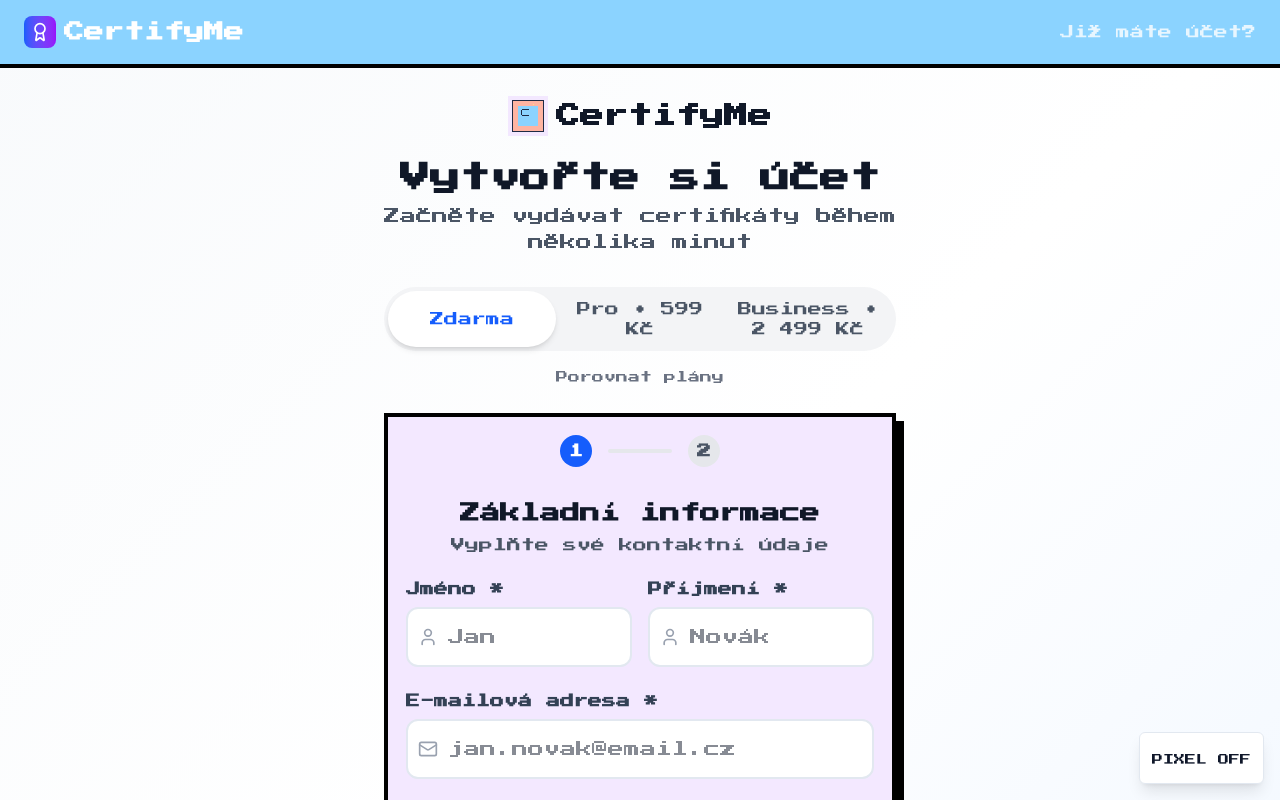
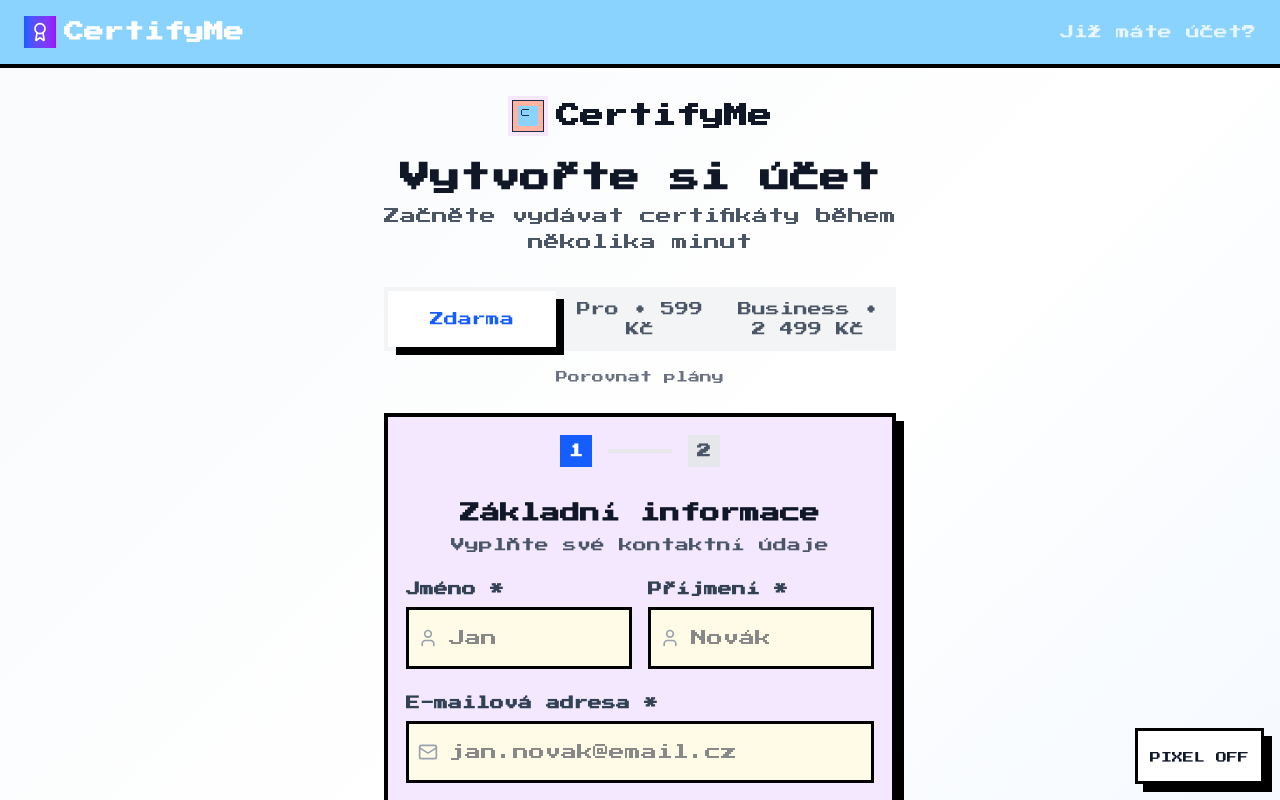
Before and after one commit to TerkaModrajda/certify, a Next.js app: page /auth/register in a window 1280 px wide. Shown: the top 800 px of the page. Built offline with nearby package versions, Linux system fonts and the light colour scheme.

Commit message:
again change to pixel art

```diff
--- a/app/globals.css
+++ b/app/globals.css
@@ -218,3 +218,29 @@ body {
   background-repeat: repeat;
   background-size: 16px 16px;
 }
+
+/* Override common Tailwind rounded utilities inside pixel theme to be blocky */
+.pixel .rounded, .pixel .rounded-sm, .pixel .rounded-md, .pixel .rounded-lg, .pixel .rounded-xl, .pixel .rounded-full {
+  border-radius: 0 !important;
+}
+
+/* Replace soft shadows with blocky drop shadows for common shadow utilities */
+.pixel .shadow, .pixel .shadow-sm, .pixel .shadow-md, .pixel .shadow-lg, .pixel .shadow-xl, .pixel .shadow-2xl {
+  box-shadow: 8px 8px 0 #000 !important;
+}
+
+/* Make borders thicker and black when in pixel mode for elements that have borders */
+.pixel .border, .pixel .border-2, .pixel .border-4 {
+  border-color: #000 !important;
+  border-width: 3px !important;
+}
+
+/* Inputs default to blocky pixel look */
+.pixel input, .pixel textarea, .pixel select {
+  border-radius: 0 !important;
+  border-width: 3px !important;
+  border-color: #000 !important;
+  background: #fffbe6 !important;
+  box-shadow: none !important;
+  font-family: 'Press Start 2P', monospace !important;
+}
--- a/components/ui/button.tsx
+++ b/components/ui/button.tsx
@@ -4,7 +4,7 @@ import { cva, type VariantProps } from "class-variance-authority"
 import { cn } from "@/lib/utils"
 
 const buttonVariants = cva(
-  "inline-flex items-center justify-center rounded-full text-sm font-semibold transition-all duration-200 focus-visible:outline-none focus-visible:ring-2 focus-visible:ring-blue-500 focus-visible:ring-offset-2 disabled:pointer-events-none disabled:opacity-50",
+  "inline-flex items-center justify-center text-sm font-semibold transition-all duration-200 focus-visible:outline-none focus-visible:ring-2 focus-visible:ring-blue-500 focus-visible:ring-offset-2 disabled:pointer-events-none disabled:opacity-50",
   {
     variants: {
       variant: {
--- a/components/ui/card.tsx
+++ b/components/ui/card.tsx
@@ -5,7 +5,7 @@ const Card = React.forwardRef<HTMLDivElement, React.HTMLAttributes<HTMLDivElemen
   ({ className, ...props }, ref) => (
     <div
       ref={ref}
-      className={cn("rounded-lg border bg-white shadow-sm", className)}
+      className={cn("card-glass", className)}
       {...props}
     />
   )
```
